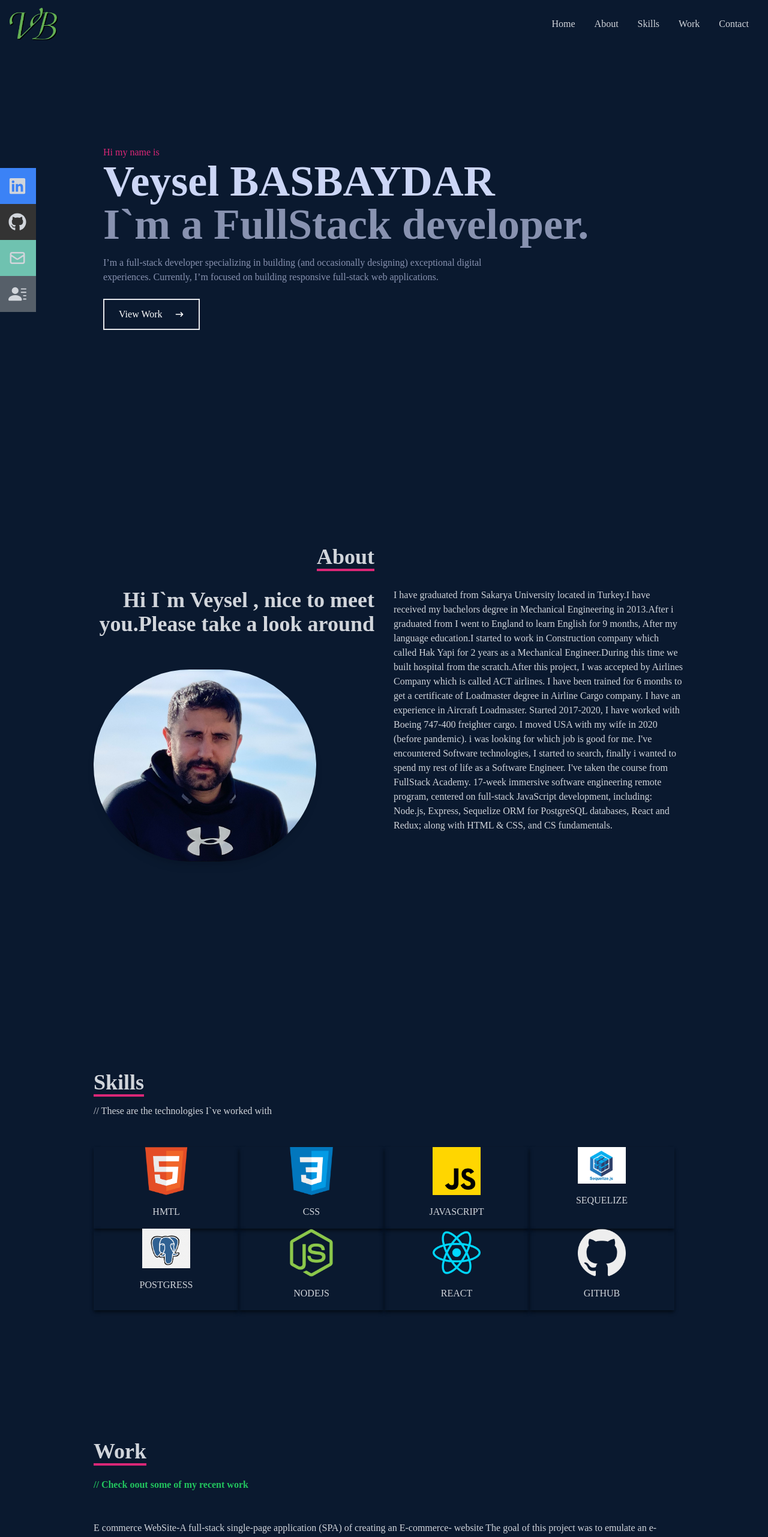
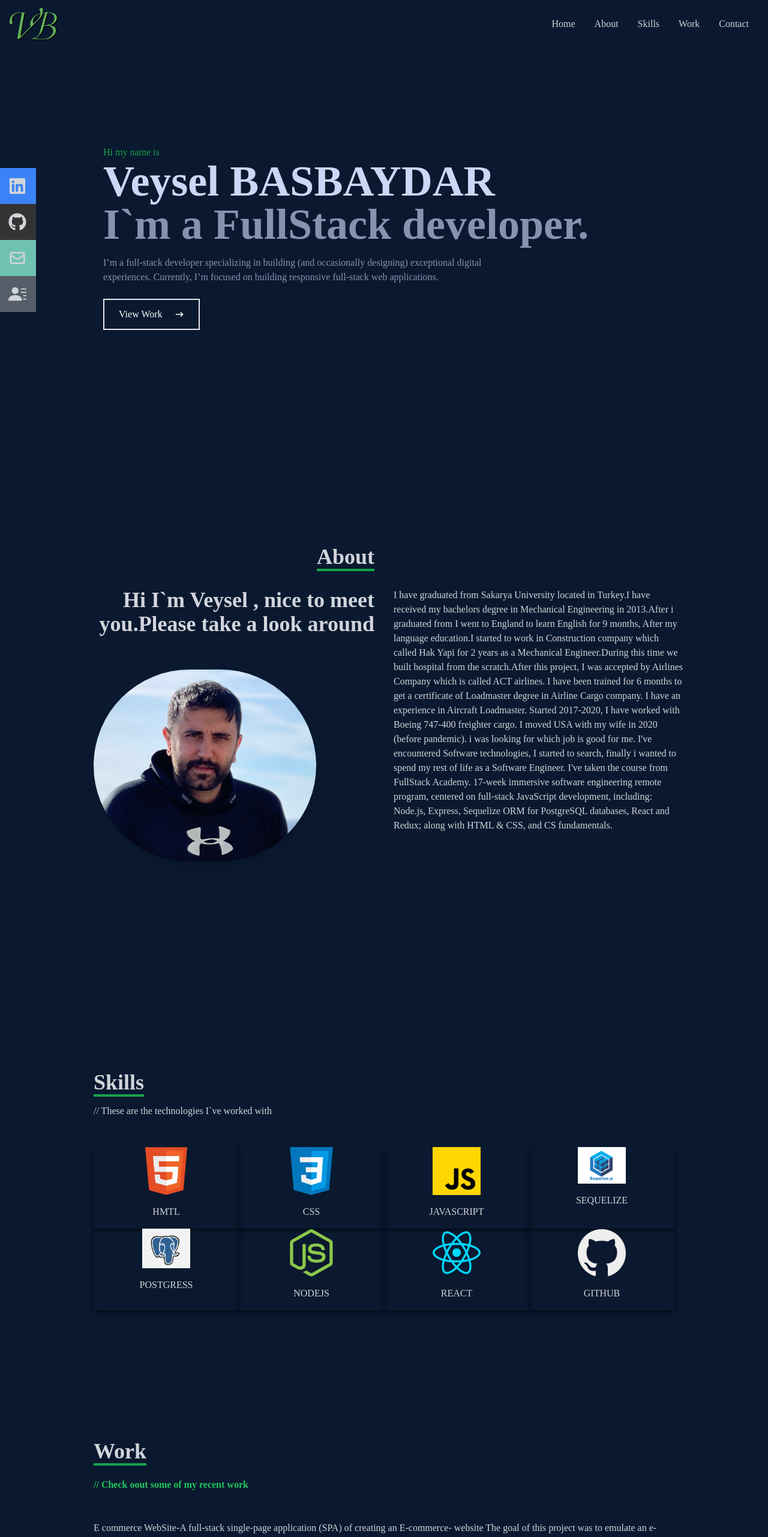
Before and after one commit to veyselguven/portfolio, a React (Create React App) app: page / in a window 1280 px wide. Shown: the top 2562 px of the page at 60% size. Built offline with nearby package versions, Linux system fonts and the light colour scheme.

Commit message:
change css

```diff
--- a/src/components/About.jsx
+++ b/src/components/About.jsx
@@ -7,7 +7,7 @@ function About() {
       <div className=" flex flex-col justify-center items-center w-full h-full">
         <div className="max-w-[1000px] w-full grid grid-cols-2 gap-8">
           <div className="sm:text-right pb-8 pl-4">
-            <p className="text-4xl font-bold inline border-b-4 border-pink-600">
+            <p className="text-4xl font-bold inline border-b-4 border-green-600">
               About
             </p>
           </div>
--- a/src/components/Home.jsx
+++ b/src/components/Home.jsx
@@ -9,7 +9,7 @@ const Home = () => {
     <div name="home" className="w-full h-screen bg-[#0a192f]">
       <div className="flex flex-wrap justify-center"></div>
       <div className="max-w-[1000px] mx-auto px-8 flex flex-col justify-center h-full">
-        <p className="text-pink-600"> Hi my name is </p>
+        <p className="text-green-600"> Hi my name is </p>
         <h1 className="text-4xl sm:text-7xl font-bold text-[#ccd6f6]">
           Veysel BASBAYDAR
         </h1>
@@ -23,7 +23,7 @@ const Home = () => {
         </p>
         <div>
           <Link to="work">
-            <button className="text-white group border-2 px-6 py-3 my-2 flex items-center hover:bg-pink-600 hover:border-pink-600">
+            <button className="text-white group border-2 px-6 py-3 my-2 flex items-center hover:bg-green-600 hover:border-green-600">
               View Work
               <span className="group-hover:rotate-45 duration-300">
                 <HiArrowNarrowRight className="ml-5" />
--- a/src/components/Skills.jsx
+++ b/src/components/Skills.jsx
@@ -16,7 +16,7 @@ function Skills() {
       {/* Container */}
       <div className="max-w-[1000px] mx-auto p-4 flex flex-col justify-center w-full h-full">
         <div>
-          <p className="text-4xl font-bold inline border-b-4 border-pink-600">
+          <p className="text-4xl font-bold inline border-b-4 border-green-600 ">
             Skills
           </p>
           <p className="py-4">// These are the technologies I`ve worked with</p>
--- a/src/components/Work.jsx
+++ b/src/components/Work.jsx
@@ -8,7 +8,7 @@ function Work() {
     <div name="work" className="w-full md:h-screen text-gray-300 bg-[#0a192f]">
       <div className="max-w-[1000px] mx-auto p-4 flex flex-col justify-center w-full h-full">
         <div className="pb-8">
-          <p className="text-4xl font-bold inline border-b-4 text-gray-300 border-pink-600">
+          <p className="text-4xl font-bold inline border-b-4 text-gray-300 border-green-600">
             Work
           </p>
           <p className="py-6 font-bold text-green-500 ">
@@ -19,7 +19,7 @@ function Work() {
             creating an E-commerce- website The goal of this project was to
             emulate an e-commerce storefront with a functioning backend and
             checkout system.
-            <ul>
+            <ul style={{ listStyleType: "square" }}>
               <li>
                 Attended daily standups and periodic code reviews, drew up the
                 team contract, reviewed pull requests.
@@ -39,7 +39,7 @@ function Work() {
           <p className="py-6">
             A full-stack single-page application (SPA) of creating an web-based
             space arcade strategic game with tower defense design
-            <ul>
+            <ul style={{ listStyleType: "square" }}>
               <li>
                 Collaborated with a team to create a fun, strategic gaming
                 experience
```
